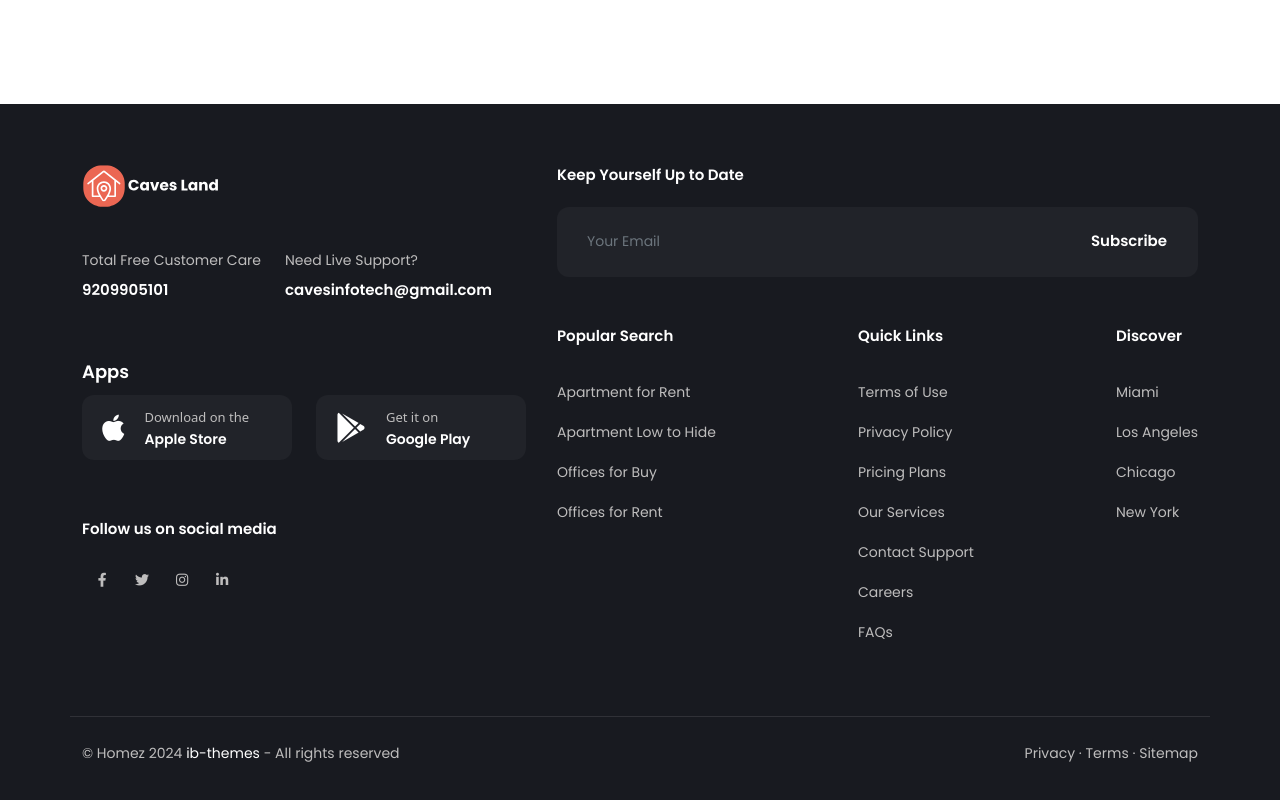
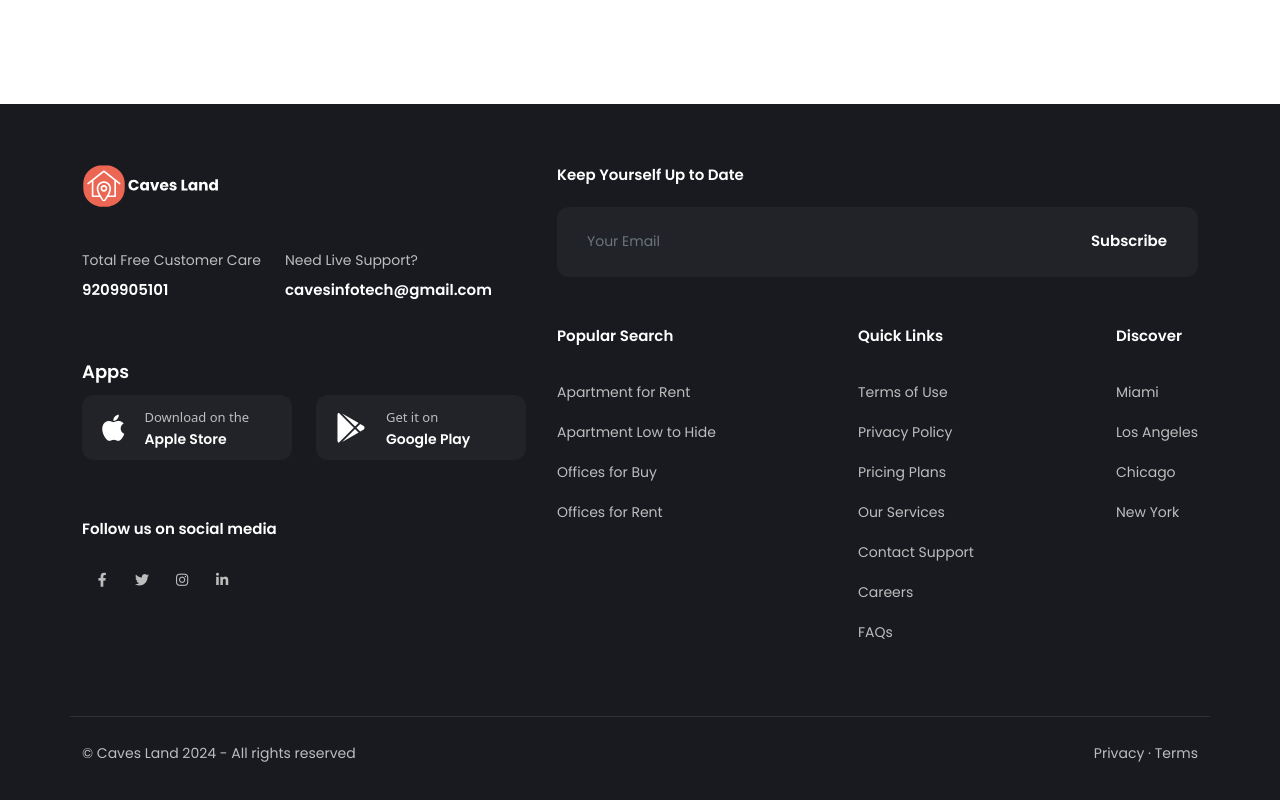
Before and after one commit to caves-infotech/caves_land, a Next.js app: page / in a window 1280 px wide. Shown: the part 812-1612 px from the top of the page. Built offline with nearby package versions, Linux system fonts and the light colour scheme.

Commit message:
Update Copyright.js

```diff
--- a/src/components/common/default-footer/Copyright.js
+++ b/src/components/common/default-footer/Copyright.js
@@ -14,10 +14,6 @@ const Footer = () => {
       label: "Terms",
       link: "#",
     },
-    {
-      label: "Sitemap",
-      link: "#",
-    },
   ];
 
   return (
@@ -26,15 +22,8 @@ const Footer = () => {
         <div className="col-sm-6">
           <div className="text-center text-lg-start">
             <p className="copyright-text text-gray ff-heading">
-              © Homez {getCurrentYear()}{" "}
-              <a
-                href="https://themeforest.net/user/ib-themes"
-                target="_blank"
-                rel="noopener noreferrer"
-                className="text-white"
-              >
-                ib-themes
-              </a>{" "}
+              © Caves Land {getCurrentYear()}{" "}
+
               - All rights reserved
             </p>
           </div>
```
